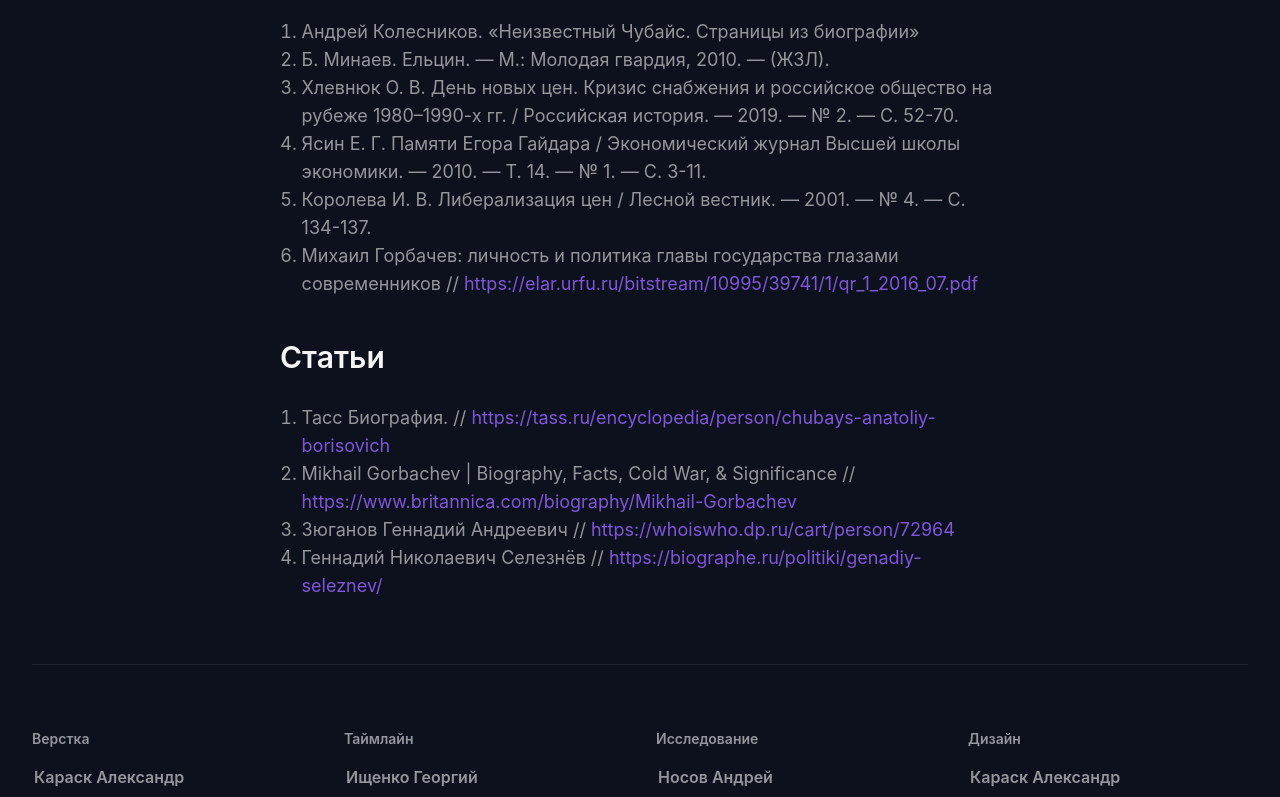
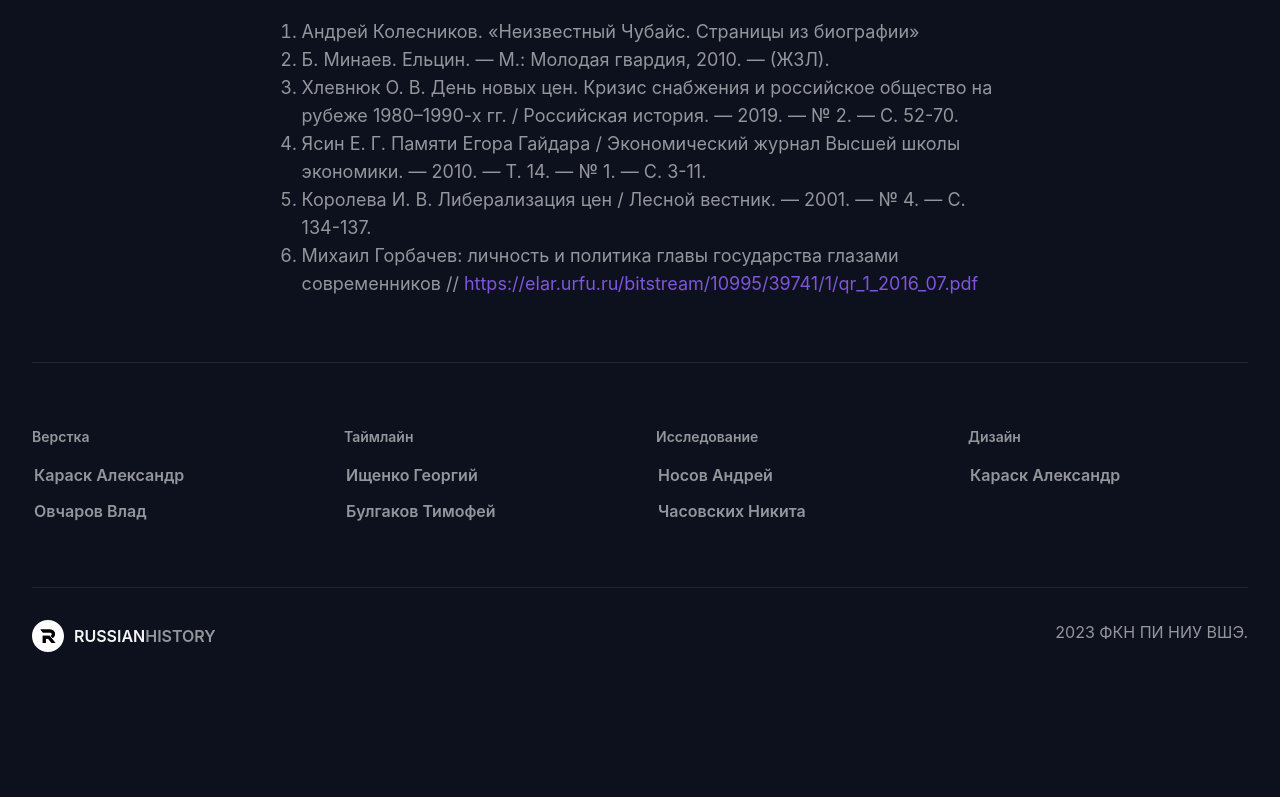
Before and after one commit to Ask4r/rh-hse, a Nuxt app: page /resources in a window 1280 px wide. Shown: the part 552-1349 px from the top of the page. After the commit the page ends 1252 px from the top, so only its background shows below. Built offline with nearby package versions, Linux system fonts and the light colour scheme.

Commit message:
sources fix

```diff
--- a/pages/resources.vue
+++ b/pages/resources.vue
@@ -24,7 +24,7 @@
 
                     <h3 class="text-heading block-first-child">Литература</h3>
 
-                    <ol class="plain-text text-list">
+                    <ol class="plain-text text-list block-last-child">
                         <li>Андрей Колесников. «Неизвестный Чубайс. Страницы из биографии»</li>
                         <li>Б. Минаев. Ельцин. — М.: Молодая гвардия, 2010. — (ЖЗЛ).</li>
                         <li>Хлевнюк О. В. День новых цен. Кризис снабжения и российское общество на рубеже 1980–1990-х
@@ -37,31 +37,6 @@
                         <li>Михаил Горбачев: личность и политика главы государства глазами современников //
                             <nuxt-link to="https://elar.urfu.ru/bitstream/10995/39741/1/qr_1_2016_07.pdf" class="link">
                                 https://elar.urfu.ru/bitstream/10995/39741/1/qr_1_2016_07.pdf
-                            </nuxt-link>
-                        </li>
-                    </ol>
-
-                    <h3 class="text-heading">Статьи</h3>
-
-                    <ol class="plain-text text-list block-last-child">
-                        <li>Тасс Биография. //
-                            <nuxt-link to="https://tass.ru/encyclopedia/person/chubays-anatoliy-borisovich" class="link">
-                                https://tass.ru/encyclopedia/person/chubays-anatoliy-borisovich
-                            </nuxt-link>
-                        </li>
-                        <li>Mikhail Gorbachev | Biography, Facts, Cold War, & Significance //
-                            <nuxt-link to="https://www.britannica.com/biography/Mikhail-Gorbachev" class="link">
-                                https://www.britannica.com/biography/Mikhail-Gorbachev
-                            </nuxt-link>
-                        </li>
-                        <li>Зюганов Геннадий Андреевич //
-                            <nuxt-link to="https://whoiswho.dp.ru/cart/person/72964" class="link">
-                                https://whoiswho.dp.ru/cart/person/72964
-                            </nuxt-link>
-                        </li>
-                        <li>Геннадий Николаевич Селезнёв //
-                            <nuxt-link to="https://biographe.ru/politiki/genadiy-seleznev/" class="link">
-                                https://biographe.ru/politiki/genadiy-seleznev/
                             </nuxt-link>
                         </li>
                     </ol>
```
